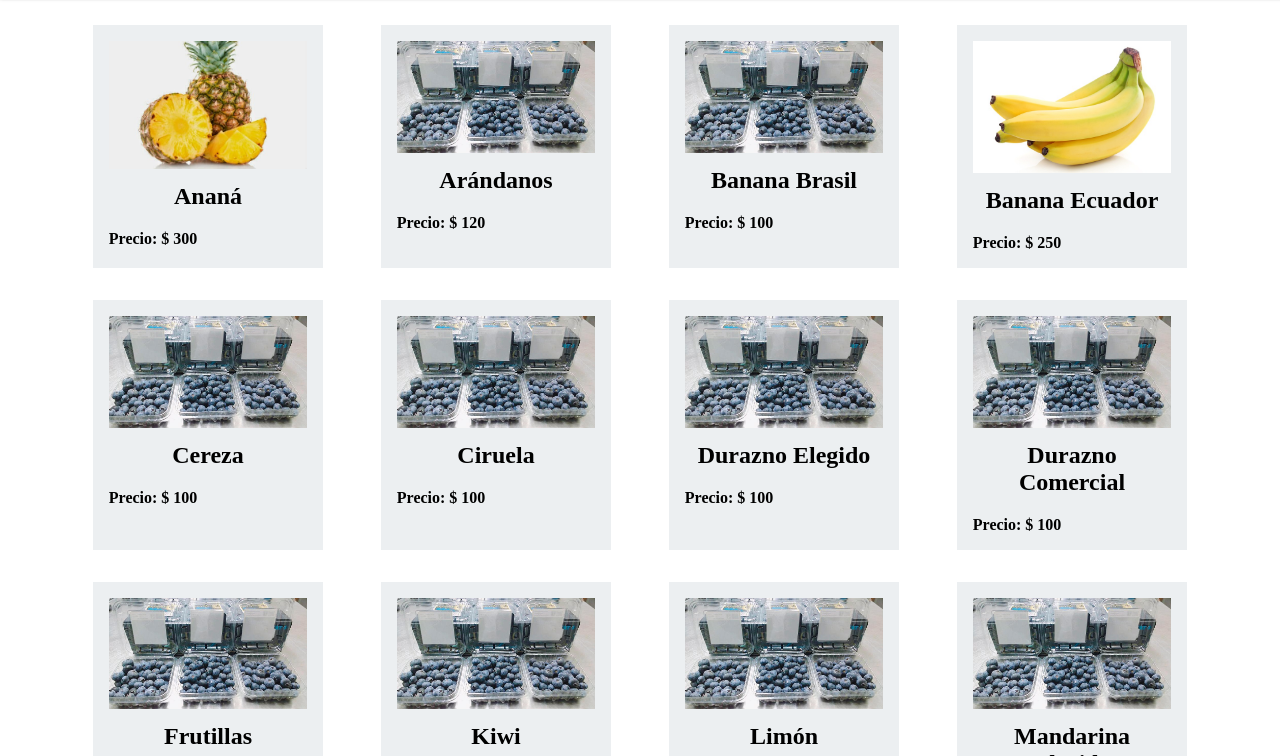
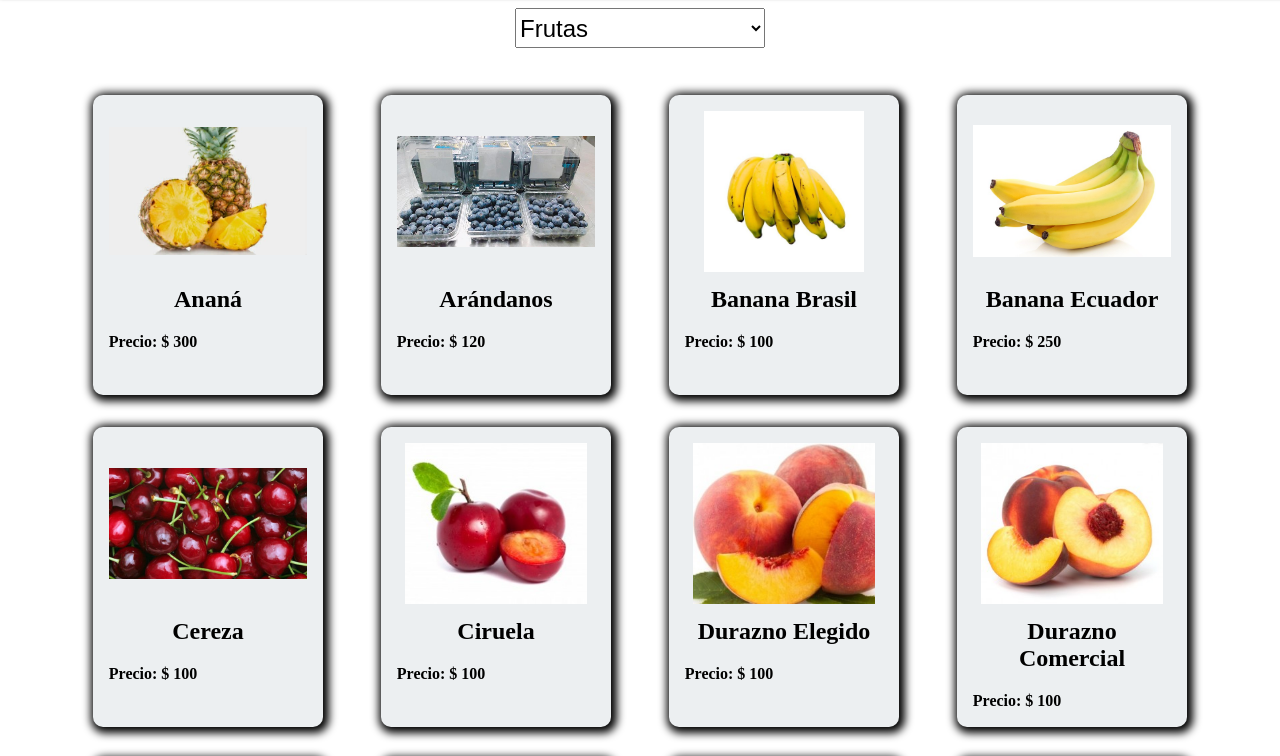
Before and after one commit to LucasSantamaria76/e-commers-js, a plain HTML site: page index.html in a window 1280 px wide. Shown: the part 67-823 px from the top of the page. Drawn offline with Linux system fonts and the light colour scheme.

Commit message:
continuando el desarrollo

```diff
--- a/app/App.js
+++ b/app/App.js
@@ -4,24 +4,33 @@ import { Header } from "./components/Header.js";
 
 import { ProductCard } from "./components/ProductCard.js";
 import { Cards } from "./components/Cards.js";
+import { NavSelect } from "./components/NavSelect.js";
 
 export function App() {
   const $root = document.getElementById("root");
   $root.appendChild(Header());
+  $root.appendChild(NavSelect());
   $root.appendChild(Cards());
-  //$root.appendChild(Loader());
+  $root.appendChild(Loader());
+  let seleccion = document.getElementById('select');
+
+  const renderProduct = (products) => {
+      const productos = seleccion.value === 'frutas' ? products.Frutas : products.Verduras;
+      /*       console.log(frutas);
+      console.log(verduras); */
+      let html = "";
+      productos.forEach((el) => (html += ProductCard(el)));
+      document.getElementById("loader").style.display = "none";
+      document.getElementById("cards").innerHTML = html;
+    }
 
   Data({
-    cbSuccess: (products) => {
-      const frutas = products.Frutas,
-        verduras = products.Verduras;
-      console.log(frutas);
-      console.log(verduras);
-      let html = "";
-      frutas.forEach((el) => (html += ProductCard(el)));
-      /*       const $loader = document.querySelector(".loader");
-      $loader.style.display = "none"; */
-      document.getElementById("cards").innerHTML = html;
-    },
+    cbSuccess: (products) => renderProduct(products),
   });
+
+  seleccion.addEventListener("change", () => {
+    Data({
+      cbSuccess: (products) => renderProduct(products),
+    });
+});
 }
--- a/app/assets/sass/index.scss
+++ b/app/assets/sass/index.scss
@@ -4,15 +4,16 @@
   box-sizing: border-box;
 }
 
-h1 {
-  color: blue;
+body {
+  width: 100vw;
 }
 
 a {
   text-decoration: none;
+  color:  rgb(255, 255, 255);
 }
 
-.loader {
+#loader {
   margin: 1rem auto;
   display: block;
   width: 3rem;
@@ -28,12 +29,13 @@ a {
 
 .header {
   width: 100%;
-  height: 60px;
+  height: 150px;
   background-color: rgb(0, 128, 128);
   box-shadow: 2px 2px 4px 2px #000;
   position: sticky;
   top: 0;
   display: flex;
+  flex-direction: column;
   justify-content: space-around;
   align-items: center;
 
@@ -43,9 +45,9 @@ a {
       justify-content: flex-end;
 
       li {
-        font-size: 2em;
+        font-size: 1.3em;
         list-style: none;
-        margin-right: 20px;
+        padding-right: 20px;
         line-height: 60px;
         &:hover {
           opacity: .3;
@@ -65,11 +67,16 @@ a {
     margin: 1rem auto;
     padding: 1rem;
     width: 80%;
+    height: 300px;
     background-color: #eceff1;
+    border-radius: 10px;
+    box-shadow: 2px 2px 8px 4px;
 
     img {
       margin: 0;
       width: 100%;
+      height: 60%;
+      object-fit:contain;
     }
 
     h2 {
@@ -77,3 +84,24 @@ a {
       padding: 10px 0 20px;
     }
   }
+
+  .navSelect {
+    width: 100%;
+    height: 70px;
+     display: flex;
+     justify-content: center;
+     align-items: center;
+
+     select {
+       width: 250px;
+       height: 40px;
+       font-size: 1.5rem;
+     }
+  }
+
+  @media screen and (min-width:1024px) {
+    .header {
+      flex-direction: row-reverse;
+      height: 60px;
+    }
+  }
--- a/app/components/Header.js
+++ b/app/components/Header.js
@@ -5,7 +5,7 @@ import { SearchForm } from "./SearchForm.js";
 export function Header() {
   const $header = document.createElement("header");
   $header.classList.add("header");
+  $header.appendChild(Menu());
   $header.appendChild(SearchForm());
-  $header.appendChild(Menu());
   return $header;
 }
--- a/app/components/Loader.js
+++ b/app/components/Loader.js
@@ -2,6 +2,6 @@ export function Loader() {
   const $loader = document.createElement("img");
   $loader.src = "app/assets/loader.svg";
   $loader.alt = "Cargando...";
-  $loader.classList.add("loader");
+  $loader.id = "loader";
   return $loader;
 }
--- /dev/null
+++ b/app/components/NavSelect.js
@@ -0,0 +1,12 @@
+export function NavSelect() {
+  const $menu = document.createElement("nav");
+  $menu.innerHTML = `
+  <div class="navSelect">
+      <select name="select" id="select">
+        <option value="verduras">Verduras</option>
+        <option value="frutas" selected>Frutas</option>
+    </select>
+ </div>
+ `;
+  return $menu;
+}
--- a/app/components/ProductCard.js
+++ b/app/components/ProductCard.js
@@ -1,10 +1,11 @@
 export function ProductCard(props) {
   const { nombre, img, precio } = props;
-  let path = ` /app/data/img/${img}`;
+  const foto = img || "FrutasyVerduras.jpg";
+  let path = ` /app/data/img/${foto}`;
 
   return `
      <article class="product-card">
-      <img src=${path} alt=${nombre}>
+      <img src=${path} alt=${nombre}">
       <div class="card-info">
          <h2>${nombre}</h2>
          <h4>Precio: $ ${precio}</h4>
--- a/app/data/db.json
+++ b/app/data/db.json
@@ -16,7 +16,7 @@
       "id": 3,
       "nombre": "Banana Brasil",
       "precio": "100",
-      "img": "arandanos.jpg"
+      "img": "BananaBrasil.jpg"
     },
     {
       "id": 4,
@@ -28,91 +28,91 @@
       "id": 5,
       "nombre": "Cereza",
       "precio": "100",
-      "img": "arandanos.jpg"
+      "img": "cereza.jpg"
     },
     {
       "id": 6,
       "nombre": "Ciruela",
       "precio": "100",
-      "img": "arandanos.jpg"
+      "img": "ciruela.jpg"
     },
     {
       "id": 7,
       "nombre": "Durazno Elegido",
       "precio": "100",
-      "img": "arandanos.jpg"
+      "img": "duraznoElegido.jpg"
     },
     {
       "id": 8,
       "nombre": "Durazno Comercial",
       "precio": "100",
-      "img": "arandanos.jpg"
+      "img": "duraznoComercial.jpg"
     },
     {
       "id": 9,
       "nombre": "Frutillas",
       "precio": "100",
-      "img": "arandanos.jpg"
+      "img": ""
     },
         {
       "id": 10,
       "nombre": "Kiwi",
       "precio": "100",
-      "img": "arandanos.jpg"
+      "img": ""
     },
      {
       "id": 11,
       "nombre": "Limón",
       "precio": "100",
-      "img": "arandanos.jpg"
+      "img": ""
     },
     {
       "id": 12,
       "nombre": "Mandarina Elegida",
       "precio": "100",
-      "img": "arandanos.jpg"
+      "img": ""
     },
       {
       "id": 13,
       "nombre": "Mandarina Comercial",
       "precio": "100",
-      "img": "arandanos.jpg"
+      "img": ""
     },
      {
       "id": 14,
       "nombre": "Manzana Verde",
       "precio": "100",
-      "img": "arandanos.jpg"
+      "img": ""
     },
     {
       "id": 15,
       "nombre": "Manzana Caja",
       "precio": "100",
-      "img": "arandanos.jpg"
+      "img": ""
     },
     {
       "id": 16,
       "nombre": "Manzana Comercial",
       "precio": "100",
-      "img": "arandanos.jpg"
+      "img": ""
     },
      {
       "id": 17,
       "nombre": "Melón",
       "precio": "100",
-      "img": "arandanos.jpg"
+      "img": ""
     },
      {
       "id": 18,
       "nombre": "Naranja Elegida",
       "precio": "100",
-      "img": "arandanos.jpg"
+      "img": ""
     },
      {
       "id": 19,
       "nombre": "Naranja Comercial",
       "precio": "100",
-      "img": "arandanos.jpg"
+      "img": ""
     }
   ],
   "Verduras": [
@@ -120,37 +120,37 @@
       "id": 1,
       "nombre": "Acelga",
      "precio": "100",
-      "img": "arandanos.jpg"
+      "img": ""
     },
     {
       "id": 2,
       "nombre": "Ajo",
      "precio": "100",
-      "img": "arandanos.jpg"
+      "img": ""
     },
     {
       "id": 3,
       "nombre": "Albahaca",
      "precio": "100",
-      "img": "arandanos.jpg"
+      "img": ""
     },
     {
       "id": 4,
       "nombre": "Apio",
      "precio": "100",
-      "img": "arandanos.jpg"
+      "img": ""
     },
     {
       "id": 5,
       "nombre": "Batata",
      "precio": "100",
-      "img": "arandanos.jpg"
+      "img": ""
     },
     {
       "id": 6,
       "nombre": "Berenjena",
      "precio": "100",
-      "img": "arandanos.jpg"
+      "img": ""
     },
     {
       "id": 7,
@@ -162,19 +162,19 @@
       "id": 8,
       "nombre": "Apio",
      "precio": "100",
-      "img": "arandanos.jpg"
+      "img": ""
     },
     {
       "id": 9,
       "nombre": "Apio",
      "precio": "100",
-      "img": "arandanos.jpg"
+      "img": ""
     },
     {
       "id": 10,
       "nombre": "Apio",
      "precio": "100",
-      "img": "arandanos.jpg"
+      "img": ""
     }
   ]
 }
```
Also changed, not shown: app/assets/index.css, app/data/img/BananaBrasil.jpg (added), app/data/img/FrutasyVerduras.jpg (added), app/data/img/cereza.jpg (added), app/data/img/ciruela.jpg (added), app/data/img/duraznoComercial.jpg (added), app/data/img/duraznoElegido.jpg (added), 1 other file. Lines whose indentation alone changed are shown as unchanged.
